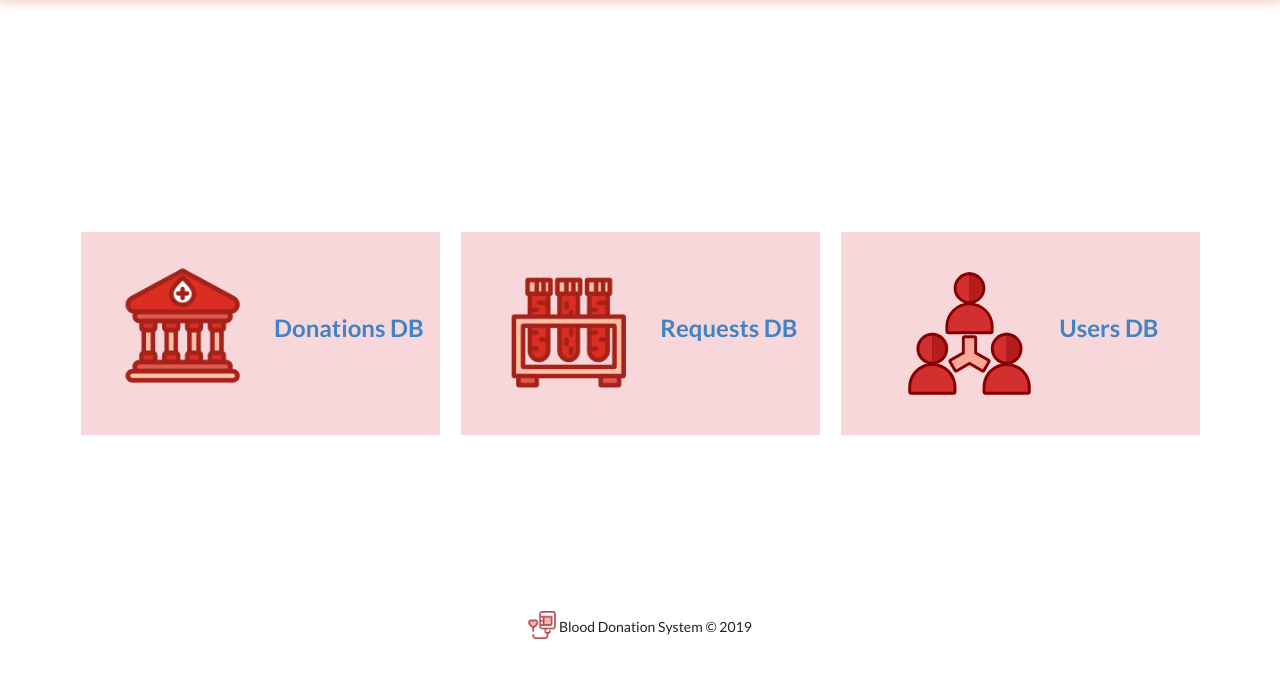
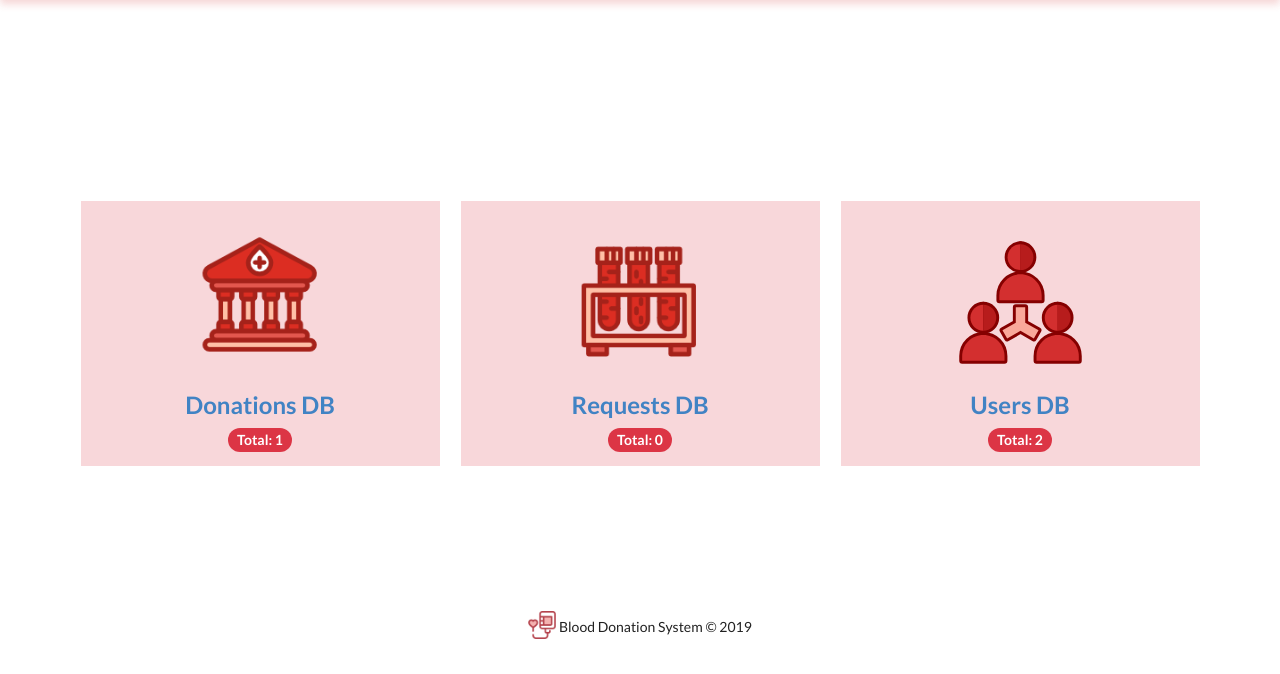
Before and after one commit to Ha-Mundo/Blood-Connect, a Flask app: page / in a window 1280 px wide. Shown: the part 126-800 px from the top of the page. Run offline with Flask 3, Linux system fonts and the light colour scheme; a user stored in the database is signed in; data comes from the database, SQL or seed files in the repository; data that the repository does not hold is empty; some libraries are stand-ins or nearby versions.

Commit message:
feat: add statistics badges to admin dashboard

```diff
--- a/templates/index.html
+++ b/templates/index.html
@@ -3,12 +3,10 @@
 
 <div class="container text-center">
 
-    <!-- Main actions row -->
     <div class="row justify-content-center mt-4 g-4">
 
         {% if not current_user.is_authenticated %}
 
-            <!-- Login/Register buttons -->
             <div class="col-lg-12">
                 <a class="btn btn-primary btn-lg me-2" href="{{ url_for('login') }}">
                     Login
@@ -21,76 +19,60 @@
 
         {% else %}
 
-        {% if current_user.role == 'user' %}
-            <!-- Donate blood -->
+            {% if current_user.role == 'user' %}
             <div class="col-lg-4 col-md-6">
-                <a class="btn-d icon-box d-block p-3" href="/blood_donation">
-
+                <a class="d-flex flex-column align-items-center btn-d icon-box d-block p-3" href="/blood_donation">
                     <img src="/static/blood-donation.png" class="b-icons">
-
                     <h2 class="d-inline-block mt-2">
                         Donate Blood
                     </h2>
-
                 </a>
             </div>
 
-            <!-- Receive blood -->
             <div class="col-lg-4 col-md-6">
-                <a class="btn-r icon-box d-block p-3" href="/blood_receive">
-
+                <a class="d-flex flex-column align-items-center btn-r icon-box d-block p-3" href="/blood_receive">
                     <img src="/static/blood-request.png" class="b-icons">
-
                     <h2 class="d-inline-block mt-2">
                         Receive Blood
                     </h2>
-
                 </a>
             </div>
             {% endif %}
 
             {% if current_user.role == 'admin' %}
-
-            <!-- Admin database access -->
             <div class="col-lg-4 col-md-6">
-                <a class="btn-admin icon-box d-block p-3"
+                <a class="d-flex flex-column align-items-center btn-admin icon-box d-block p-3"
                    href="/all_donations_db"
                    style="background-color:#f8d7da;">
-
                     <img src="/static/blood-donations-db.png" class="b-icons">
-
-                    <h2 class="mt-2">
+                    <h2 class="mt-0 mb-2">
                         Donations DB
                     </h2>
-
+                    <span class="badge bg-danger fs-6 rounded-pill">Total: {{ admin_stats.total_donations }}</span>
                 </a>
             </div>
 
             <div class="col-lg-4 col-md-6">
-                <a class="btn-admin icon-box d-block p-3"
+                <a class="d-flex flex-column align-items-center btn-admin icon-box d-block p-3"
                    href="/all_requests_db"
                    style="background-color:#f8d7da;">
-
                     <img src="/static/blood-requests-db.png" class="b-icons">
-
-                    <h2 class="mt-2">
+                    <h2 class="mt-0 mb-2">
                         Requests DB
                     </h2>
-
+                    <span class="badge bg-danger fs-6 rounded-pill">Total: {{ admin_stats.total_requests }}</span>
                 </a>
             </div>
 
             <div class="col-lg-4 col-md-6">
-                <a class="btn-admin icon-box d-block p-3"
+                <a class="d-flex flex-column align-items-center btn-admin icon-box d-block p-3"
                    href="/all_users_db"
                    style="background-color:#f8d7da;">
-
                     <img src="/static/users-db.svg" class="b-icons">
-
-                    <h2 class="mt-2">
+                    <h2 class="mt-0 mb-2">
                         Users DB
                     </h2>
-
+                    <span class="badge bg-danger fs-6 rounded-pill">Total: {{ admin_stats.total_users }}</span>
                 </a>
             </div>
             {% endif %}
```
